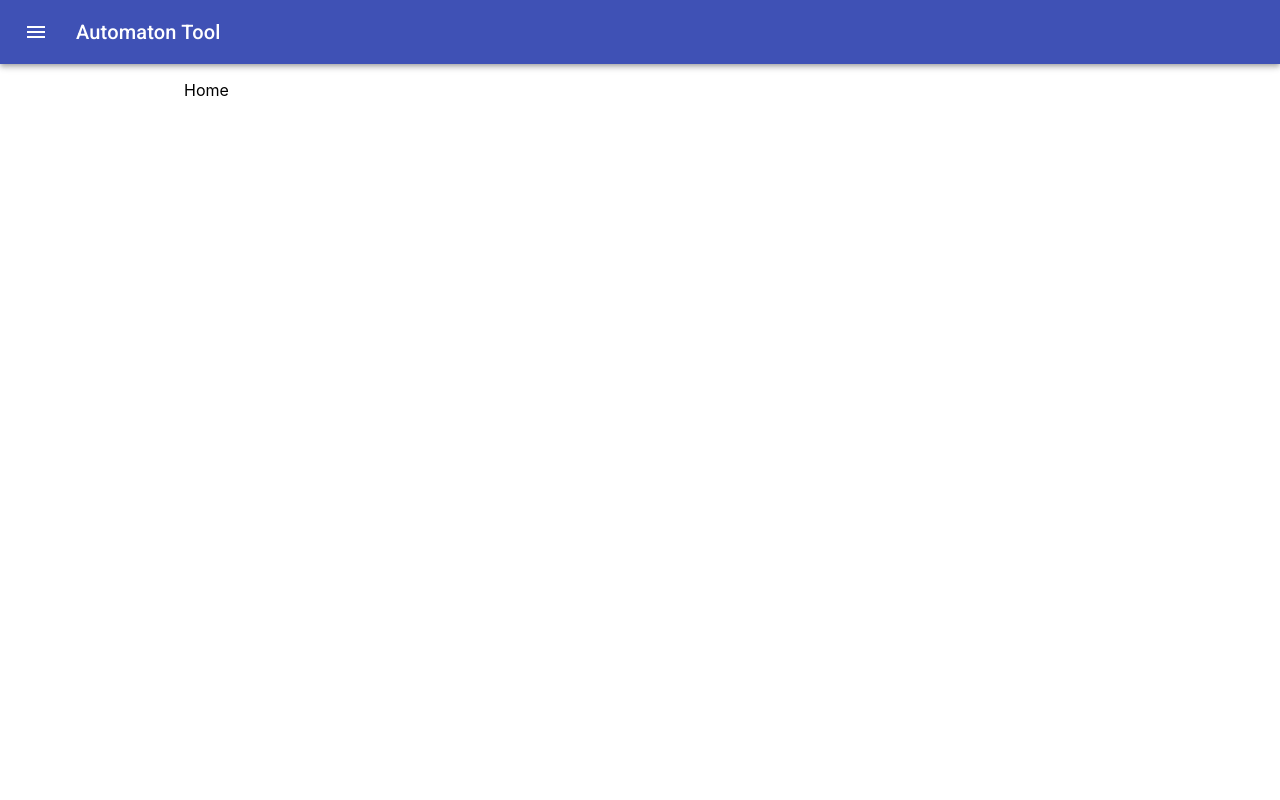
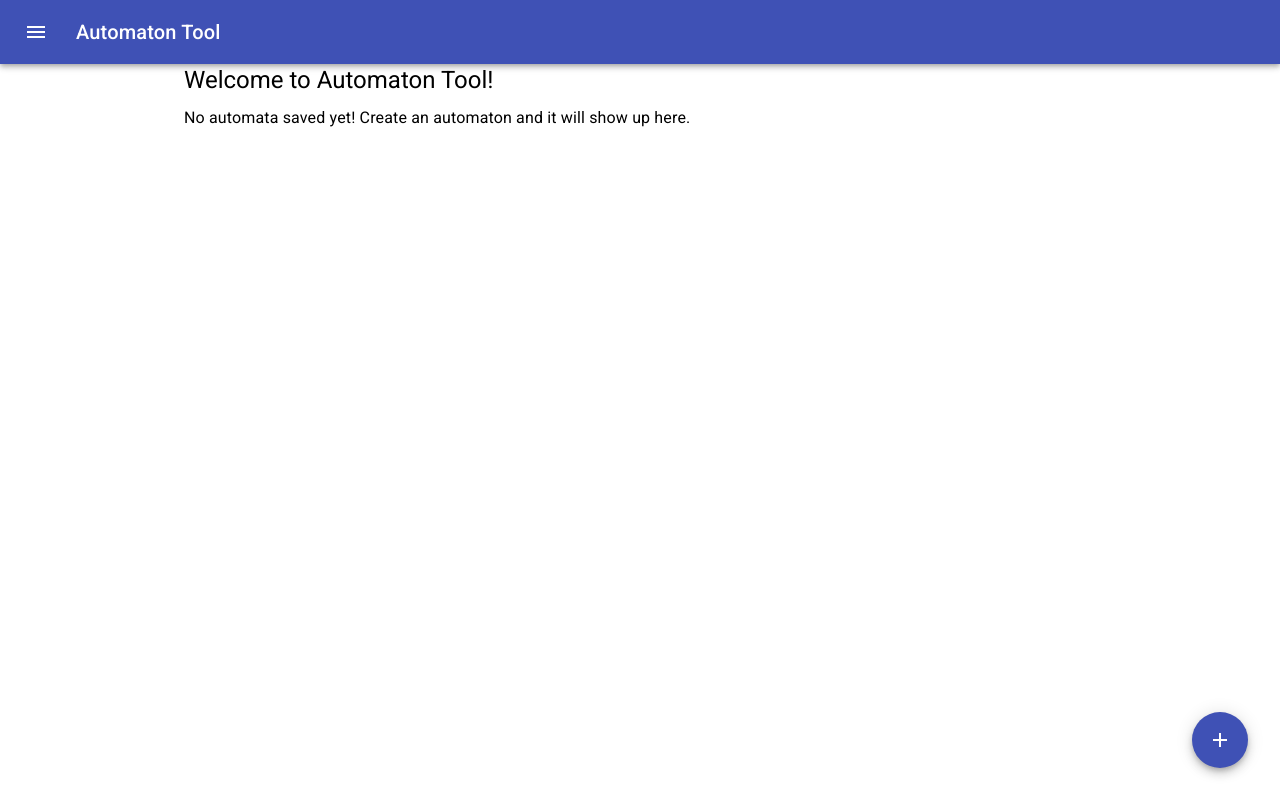
Before and after one commit to Ruben9922/automaton-tool-react, a React (Create React App) app: page / in a window 1280 px wide. Built offline with nearby package versions, Linux system fonts and the light colour scheme.

Commit message:
Create home page displaying a list of automata

```diff
--- a/src/Home.js
+++ b/src/Home.js
@@ -3,9 +3,54 @@ import Input from "./Input";
 import {List} from "immutable";
 import View from "./View";
 import Container from "@material-ui/core/Container";
+import Typography from "@material-ui/core/Typography";
+import Fab from "@material-ui/core/Fab";
+import AddIcon from '@material-ui/icons/Add';
+import {makeStyles} from "@material-ui/core/styles";
+import {Link} from "react-router-dom";
+import ListItem from "@material-ui/core/ListItem";
+import ListItemText from "@material-ui/core/ListItemText";
+import Tooltip from "@material-ui/core/Tooltip";
 
-export default function Home() {
+const useStyles = makeStyles((theme) => ({
+    fab: {
+        position: 'absolute',
+        bottom: theme.spacing(4),
+        right: theme.spacing(4),
+    },
+}));
+
+export default function Home({automata}) {
+    const classes = useStyles();
+
     return (
-            <p>Home</p>
+        <>
+        {automata.isEmpty() ? [
+            <Typography variant="h5" component="h1" gutterBottom>
+                Welcome to Automaton Tool!
+            </Typography>,
+            <Typography variant="subtitle1" gutterBottom>
+                No automata saved yet! Create an automaton and it will show up here.
+            </Typography>
+        ] : (
+            <List>
+                {automata.map((automaton, index) => (
+                    <ListItem key={index}>
+                        <ListItemText
+                            primary={`Automaton ${index + 1}`}
+                            secondary={`${automaton.get("states").count()} states, ${automaton.get("transitions").count()} transitions`}
+                        />
+                    </ListItem>
+                ))}
+            </List>
+        )}
+        <Link to="/create">
+            <Tooltip title="Add automaton" className={classes.fab}>
+                <Fab color="primary" aria-label="add">
+                    <AddIcon />
+                </Fab>
+            </Tooltip>
+        </Link>
+        </>
     );
 }
```
